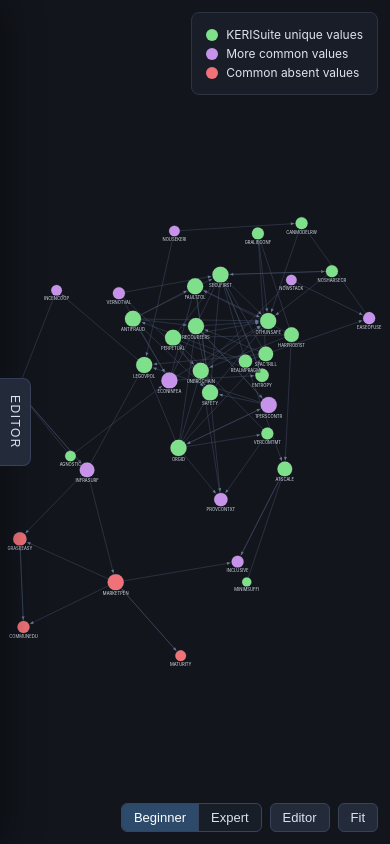
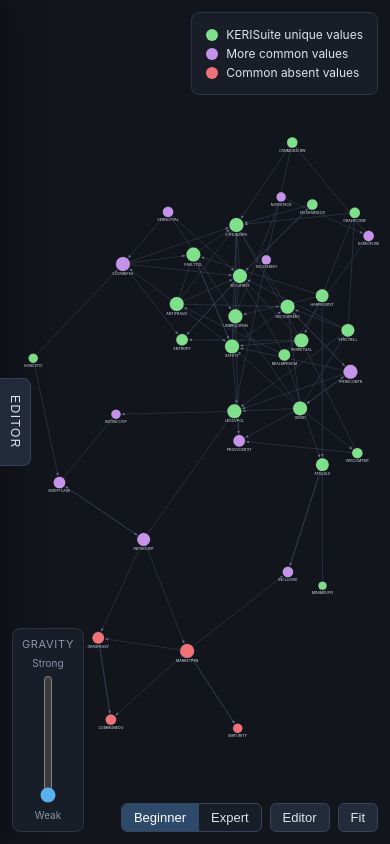
Before and after one commit to blockchainbird/KERI-value-system-visualisation, a website built with Vite: page index.html in a window 390 px wide. Built offline with nearby package versions, Linux system fonts and the light colour scheme.

Commit message:
Add gravity control feature to graph visualization
- Introduced a gravity control panel with a draggable slider to adjust gravity strength dynamically.
- Implemented gravity strength calculations based on node connectivity, enhancing simulation responsiveness.
- Added functionality to save and restore gravity settings and position using local storage.
- Updated CSS for the gravity control panel to improve usability and aesthetics.

Signed-off-by: Kor Dwarshuis <proximus@fastmail.com>

```diff
--- a/index.html
+++ b/index.html
@@ -12,6 +12,14 @@
       <svg id="graph"></svg>
       <div id="legend"></div>
       <div id="tooltip" class="hidden"></div>
+      <div id="gravity-control">
+        <div class="gravity-handle" title="Drag to move">Gravity</div>
+        <div class="gravity-slider-wrap">
+          <span class="gravity-label gravity-strong">Strong</span>
+          <input id="gravity-slider" type="range" min="0" max="100" value="20" step="1" aria-label="Gravity strength" />
+          <span class="gravity-label gravity-weak">Weak</span>
+        </div>
+      </div>
       <div id="graph-controls">
         <div id="level-toggle" role="group" aria-label="Explanation level">
           <button id="btn-level-beginner" type="button" data-level="beginner">Beginner</button>
--- a/src/graph.js
+++ b/src/graph.js
@@ -26,14 +26,28 @@ export function createGraph(svgEl, { onNodeClick, onLinkClick, getClipCount, get
   const linkedIds = new Set();
   const isIsolated = (d) => !linkedIds.has(d.id);
 
+  const BASE_CONNECTED_GRAVITY = 0.012;
+  const BASE_ISOLATED_GRAVITY = 0.28;
+  let gravityScale = 1;
+
+  function gravityStrength(d) {
+    if (isIsolated(d)) return Math.max(0.012, BASE_ISOLATED_GRAVITY * gravityScale);
+    return BASE_CONNECTED_GRAVITY * gravityScale;
+  }
+
+  function chargeStrength(d) {
+    const weakBoost = 1 + Math.max(0, 1 - gravityScale) * 0.9;
+    return isIsolated(d) ? -12 : -620 * weakBoost;
+  }
+
   const simulation = d3.forceSimulation()
     .force('link', d3.forceLink().id((d) => d.id)
       .distance(linkDistance)
       .strength((d) => 0.25 + d.weight * 0.2))
-    .force('charge', d3.forceManyBody().strength((d) => (isIsolated(d) ? -20 : -620)))
+    .force('charge', d3.forceManyBody().strength(chargeStrength))
     .force('collide', d3.forceCollide().radius((d) => nodeRadius(d) + 10))
-    .force('x', d3.forceX().strength((d) => (isIsolated(d) ? 0.28 : 0.012)))
-    .force('y', d3.forceY().strength((d) => (isIsolated(d) ? 0.28 : 0.012)));
+    .force('x', d3.forceX().strength(gravityStrength))
+    .force('y', d3.forceY().strength(gravityStrength));
 
   let data = { nodes: [], links: [], groups: {} };
   let selectedId = null;
@@ -366,5 +380,13 @@ export function createGraph(svgEl, { onNodeClick, onLinkClick, getClipCount, get
       .call(zoom.transform, d3.zoomIdentity.translate(tx, ty).scale(scale));
   }
 
-  return { update, setSelected, setSearchHighlight, zoomFit };
+  function setGravityScale(scale) {
+    gravityScale = Math.max(0, Number(scale) || 0);
+    simulation.force('x').strength(gravityStrength);
+    simulation.force('y').strength(gravityStrength);
+    simulation.force('charge').strength(chargeStrength);
+    simulation.alpha(0.55).restart();
+  }
+
+  return { update, setSelected, setSearchHighlight, zoomFit, setGravityScale };
 }
--- a/src/main.js
+++ b/src/main.js
@@ -82,6 +82,100 @@ for (const btn of document.querySelectorAll('#level-toggle [data-level]')) {
   btn.onclick = () => setLevel(btn.dataset.level);
 }
 
+const GRAVITY_KEY = 'keri-gravity-scale';
+const GRAVITY_POS_KEY = 'keri-gravity-pos';
+const GRAVITY_SLIDER_DEFAULT = 20;
+const gravitySlider = document.getElementById('gravity-slider');
+const gravityControl = document.getElementById('gravity-control');
+
+function sliderToScale(value) {
+  const t = Number(value) / GRAVITY_SLIDER_DEFAULT;
+  if (t >= 1) return t;
+  return t * t;
+}
+
+const savedGravity = Number(localStorage.getItem(GRAVITY_KEY));
+gravitySlider.value = Number.isFinite(savedGravity) ? String(savedGravity) : String(GRAVITY_SLIDER_DEFAULT);
+graph.setGravityScale(sliderToScale(gravitySlider.value));
+
+gravitySlider.oninput = () => {
+  localStorage.setItem(GRAVITY_KEY, gravitySlider.value);
+  graph.setGravityScale(sliderToScale(gravitySlider.value));
+};
+
+function clampGravityPosition(left, top) {
+  const parent = gravityControl.offsetParent ?? document.getElementById('graph-container');
+  const bounds = parent.getBoundingClientRect();
+  const size = gravityControl.getBoundingClientRect();
+  const maxLeft = Math.max(8, bounds.width - size.width - 8);
+  const maxTop = Math.max(8, bounds.height - size.height - 8);
+  return {
+    left: Math.min(maxLeft, Math.max(8, left)),
+    top: Math.min(maxTop, Math.max(8, top)),
+  };
+}
+
+function applyGravityPosition(left, top) {
+  const pos = clampGravityPosition(left, top);
+  gravityControl.style.left = `${pos.left}px`;
+  gravityControl.style.top = `${pos.top}px`;
+  gravityControl.style.right = 'auto';
+  gravityControl.style.bottom = 'auto';
+  return pos;
+}
+
+try {
+  const savedPos = JSON.parse(localStorage.getItem(GRAVITY_POS_KEY) ?? '');
+  if (Number.isFinite(savedPos?.left) && Number.isFinite(savedPos?.top)) {
+    applyGravityPosition(savedPos.left, savedPos.top);
+  }
+} catch {
+  // keep the default bottom-left placement
+}
+
+{
+  const handle = gravityControl.querySelector('.gravity-handle');
+  let drag = null;
+  handle.addEventListener('pointerdown', (event) => {
+    if (event.button !== 0) return;
+    event.preventDefault();
+    handle.setPointerCapture(event.pointerId);
+    const rect = gravityControl.getBoundingClientRect();
+    const parent = (gravityControl.offsetParent ?? document.getElementById('graph-container')).getBoundingClientRect();
+    drag = {
+      dx: event.clientX - rect.left,
+      dy: event.clientY - rect.top,
+      parentLeft: parent.left,
+      parentTop: parent.top,
+    };
+    gravityControl.classList.add('is-dragging');
+  });
+  handle.addEventListener('pointermove', (event) => {
+    if (!drag) return;
+    const pos = applyGravityPosition(
+      event.clientX - drag.parentLeft - drag.dx,
+      event.clientY - drag.parentTop - drag.dy,
+    );
+    localStorage.setItem(GRAVITY_POS_KEY, JSON.stringify(pos));
+  });
+  const endDrag = (event) => {
+    if (!drag) return;
+    if (handle.hasPointerCapture(event.pointerId)) handle.releasePointerCapture(event.pointerId);
+    drag = null;
+    gravityControl.classList.remove('is-dragging');
+  };
+  handle.addEventListener('pointerup', endDrag);
+  handle.addEventListener('pointercancel', endDrag);
+}
+
+window.addEventListener('resize', () => {
+  const left = Number.parseFloat(gravityControl.style.left);
+  const top = Number.parseFloat(gravityControl.style.top);
+  if (!Number.isFinite(left) || !Number.isFinite(top)) return;
+  const pos = applyGravityPosition(left, top);
+  localStorage.setItem(GRAVITY_POS_KEY, JSON.stringify(pos));
+});
+
 function render() {
   graph.update({
     nodes: model.nodes,
--- a/src/style.css
+++ b/src/style.css
@@ -451,6 +451,63 @@ button.danger:hover { background: rgba(240, 113, 120, 0.12); }
   border-radius: 50%;
 }
 
+#gravity-control {
+  position: absolute;
+  left: 12px;
+  bottom: 12px;
+  z-index: 30;
+  width: 72px;
+  background: rgba(26, 31, 42, 0.92);
+  border: 1px solid var(--panel-border);
+  border-radius: 8px;
+  padding: 8px 6px 10px;
+  user-select: none;
+  touch-action: none;
+}
+
+#gravity-control.is-dragging {
+  opacity: 0.92;
+  cursor: grabbing;
+}
+
+#gravity-control .gravity-handle {
+  cursor: grab;
+  text-align: center;
+  font-size: 11px;
+  letter-spacing: 0.06em;
+  text-transform: uppercase;
+  color: var(--text-dim);
+  padding-bottom: 6px;
+}
+
+#gravity-control.is-dragging .gravity-handle {
+  cursor: grabbing;
+}
+
+.gravity-slider-wrap {
+  display: flex;
+  flex-direction: column;
+  align-items: center;
+  gap: 6px;
+}
+
+.gravity-label {
+  font-size: 10px;
+  color: var(--text-dim);
+}
+
+#gravity-slider {
+  writing-mode: vertical-lr;
+  direction: rtl;
+  appearance: slider-vertical;
+  width: 22px;
+  height: 128px;
+  padding: 0;
+  margin: 0;
+  accent-color: var(--accent);
+  cursor: ns-resize;
+}
+
 #graph-controls {
   position: absolute;
   bottom: 12px;
```
